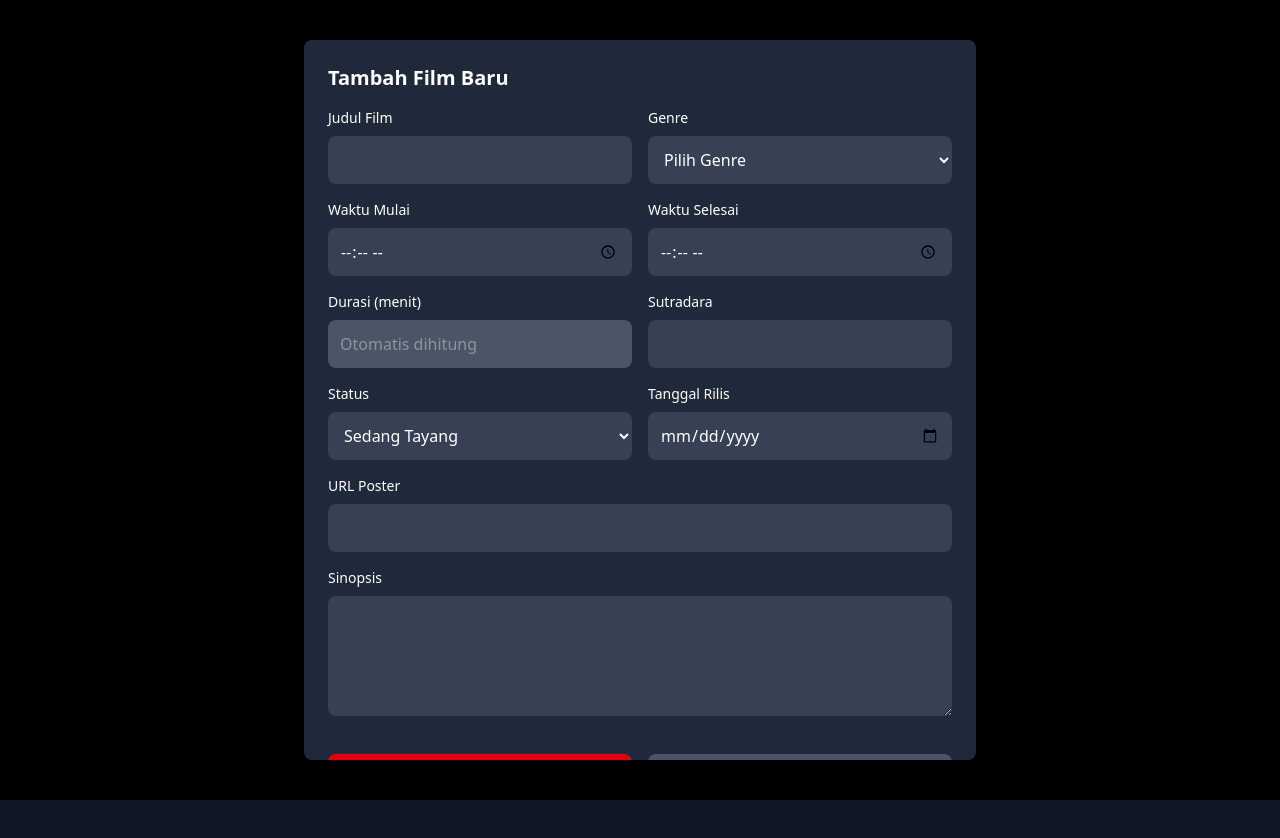
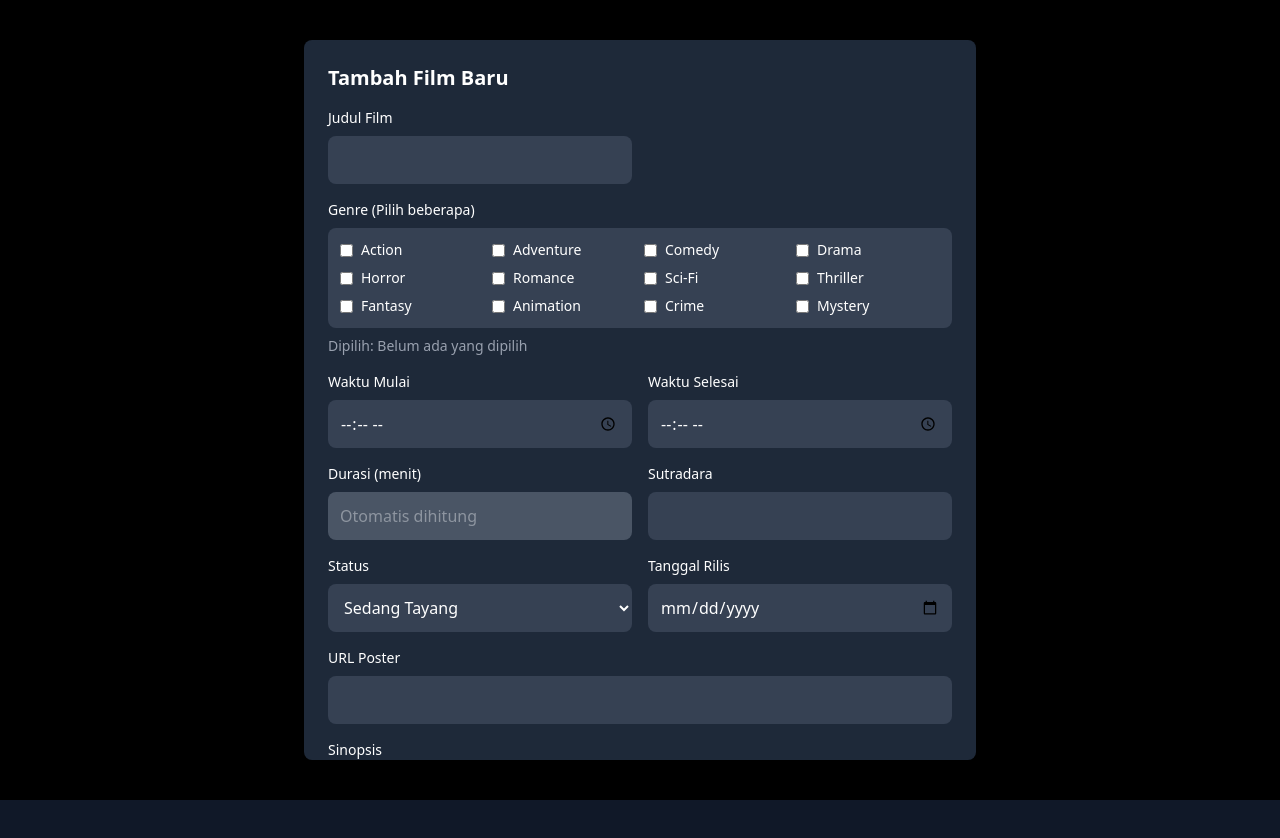
Before and after one commit to amayones/ujikom-fe-ac, a React (Vite) app: page /admin/movies in a window 1280 px wide. Both pictures are taken after a click on the button "Tambah Film". Shown: the top 838 px of the page. Built offline with nearby package versions, Linux system fonts and the light colour scheme; grey boxes are pictures that could not be loaded.

Commit message:
Add multiple genre selection and fix film display in list

```diff
--- a/src/pages/Admin/ManageMovie.jsx
+++ b/src/pages/Admin/ManageMovie.jsx
@@ -12,7 +12,7 @@ export default function ManageMovie() {
     const [filterStatus, setFilterStatus] = useState('all');
     const [formData, setFormData] = useState({
         title: '',
-        genre: '',
+        genre: [],
         startTime: '',
         endTime: '',
         duration: '',
@@ -52,9 +52,20 @@ export default function ManageMovie() {
     };
 
     const handleInputChange = (e) => {
-        const { name, value } = e.target;
+        const { name, value, type, checked } = e.target;
+
         setFormData(prev => {
-            const newData = { ...prev, [name]: value };
+            let newData = { ...prev };
+
+            if (name === 'genre' && type === 'checkbox') {
+                if (checked) {
+                    newData.genre = [...prev.genre, value];
+                } else {
+                    newData.genre = prev.genre.filter(g => g !== value);
+                }
+            } else {
+                newData[name] = value;
+            }
 
             // Calculate duration when start or end time changes
             if (name === 'startTime' || name === 'endTime') {
@@ -83,20 +94,31 @@ export default function ManageMovie() {
         setLoading(true);
 
         try {
+            const submitData = {
+                ...formData,
+                genre: Array.isArray(formData.genre) ? formData.genre.join(', ') : formData.genre
+            };
+
+            let newFilm;
             if (editingFilm) {
-                await adminService.updateFilm(editingFilm.id, formData);
+                newFilm = await adminService.updateFilm(editingFilm.id, submitData);
+                setFilms(prev => prev.map(film =>
+                    film.id === editingFilm.id ? { ...film, ...newFilm } : film
+                ));
                 alert('Film berhasil diupdate!');
             } else {
-                await adminService.createFilm(formData);
+                newFilm = await adminService.createFilm(submitData);
+                setFilms(prev => [newFilm, ...prev]);
                 alert('Film berhasil ditambahkan!');
             }
 
-            await fetchFilms();
             setShowModal(false);
             setEditingFilm(null);
             setFormData({
                 title: '',
-                genre: '',
+                genre: [],
+                startTime: '',
+                endTime: '',
                 duration: '',
                 director: '',
                 description: '',
@@ -114,9 +136,12 @@ export default function ManageMovie() {
 
     const handleEdit = (film) => {
         setEditingFilm(film);
+        const filmGenres = film.genre ? film.genre.split(', ') : [];
         setFormData({
             title: film.title || film.judul || '',
-            genre: film.genre || '',
+            genre: filmGenres,
+            startTime: '',
+            endTime: '',
             duration: film.duration || film.durasi || '',
             director: film.director || film.sutradara || '',
             description: film.description || film.sinopsis || '',
@@ -132,8 +157,8 @@ export default function ManageMovie() {
             try {
                 setLoading(true);
                 await adminService.deleteFilm(id);
+                setFilms(prev => prev.filter(film => film.id !== id));
                 alert('Film berhasil dihapus!');
-                await fetchFilms();
             } catch (error) {
                 console.error('Failed to delete film:', error);
                 alert('Gagal menghapus film: ' + error.message);
@@ -163,7 +188,9 @@ export default function ManageMovie() {
                             setEditingFilm(null);
                             setFormData({
                                 title: '',
-                                genre: '',
+                                genre: [],
+                                startTime: '',
+                                endTime: '',
                                 duration: '',
                                 director: '',
                                 description: '',
@@ -299,20 +326,26 @@ export default function ManageMovie() {
                                             className="w-full p-3 bg-gray-700 rounded-lg focus:outline-none focus:ring-2 focus:ring-red-500"
                                         />
                                     </div>
-                                    <div>
-                                        <label className="block text-sm font-medium mb-2">Genre</label>
-                                        <select
-                                            name="genre"
-                                            value={formData.genre}
-                                            onChange={handleInputChange}
-                                            required
-                                            className="w-full p-3 bg-gray-700 rounded-lg focus:outline-none focus:ring-2 focus:ring-red-500"
-                                        >
-                                            <option value="">Pilih Genre</option>
+                                    <div className="col-span-2">
+                                        <label className="block text-sm font-medium mb-2">Genre (Pilih beberapa)</label>
+                                        <div className="grid grid-cols-4 gap-2 p-3 bg-gray-700 rounded-lg max-h-32 overflow-y-auto">
                                             {genres.map(genre => (
-                                                <option key={genre.id} value={genre.name}>{genre.name}</option>
+                                                <label key={genre.id} className="flex items-center space-x-2 text-sm">
+                                                    <input
+                                                        type="checkbox"
+                                                        name="genre"
+                                                        value={genre.name}
+                                                        checked={formData.genre.includes(genre.name)}
+                                                        onChange={handleInputChange}
+                                                        className="rounded"
+                                                    />
+                                                    <span>{genre.name}</span>
+                                                </label>
                                             ))}
-                                        </select>
+                                        </div>
+                                        <div className="mt-2 text-sm text-gray-400">
+                                            Dipilih: {formData.genre.length > 0 ? formData.genre.join(', ') : 'Belum ada yang dipilih'}
+                                        </div>
                                     </div>
                                     <div>
                                         <label className="block text-sm font-medium mb-2">Waktu Mulai</label>
```
